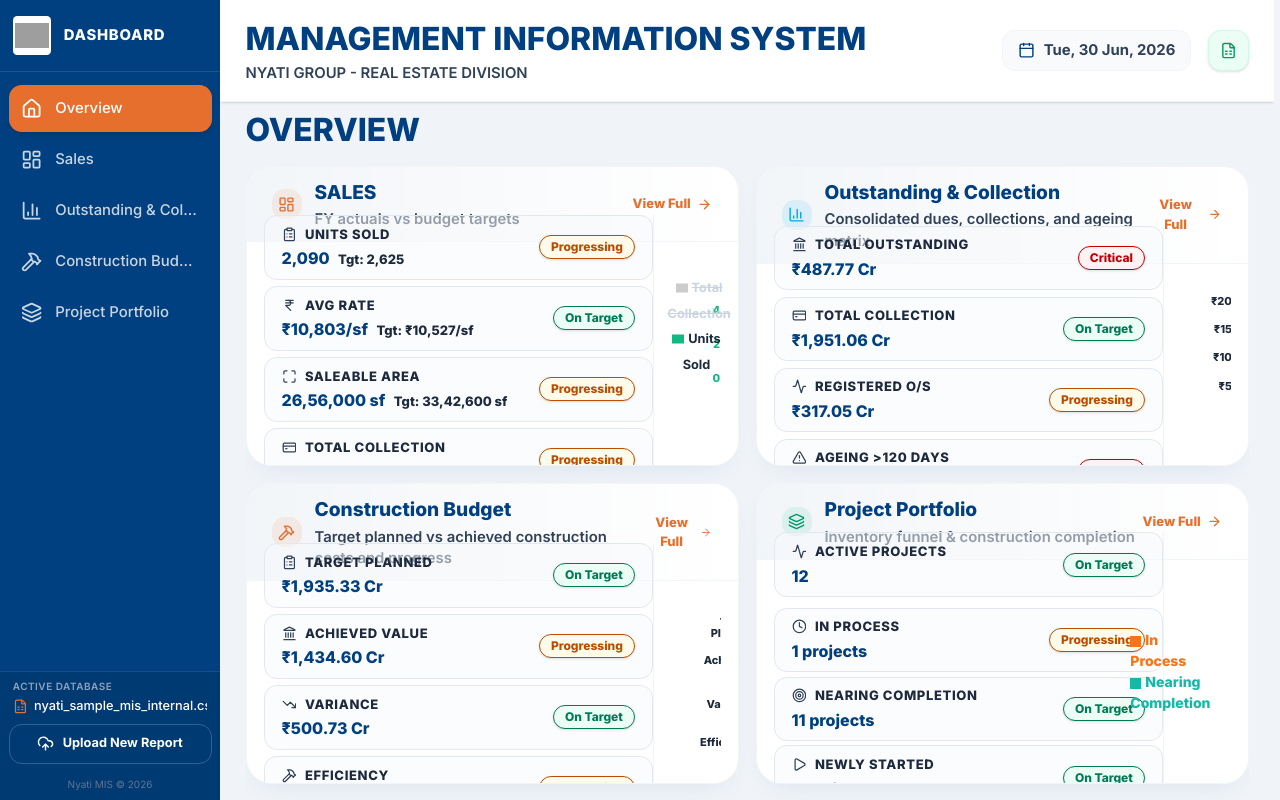
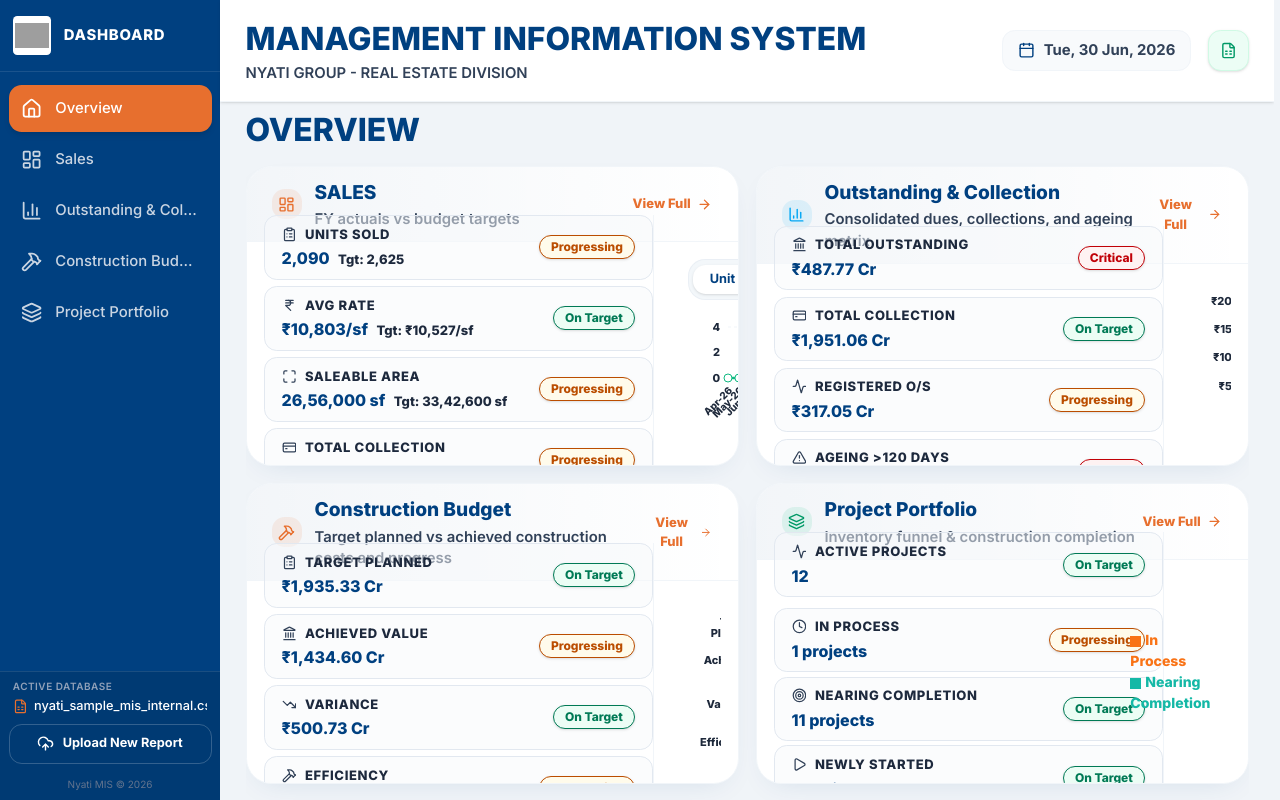
Before and after one commit to Sumit572001/BM_Dashboard, a React (Vite) app: page / in a window 1280 px wide. Both pictures are taken after a click on the button "Explore Sample Dashboard". Built offline with nearby package versions, Linux system fonts and the light colour scheme; grey boxes are pictures that could not be loaded.

Commit message:
convert sales graph legend to pill toggle buttons for Unit and Collection

```diff
--- a/src/pages/Overview.jsx
+++ b/src/pages/Overview.jsx
@@ -110,15 +110,44 @@ const MountedResponsiveContainer = ({ children, ...props }) => {
 
 // Sales cumulative progress line graph displaying Units (Green) & Rate (Blue)
 const SalesLineChart = ({ data }) => {
-  const [hideUnits, setHideUnits] = React.useState(false);
-  const [hideCollection, setHideCollection] = React.useState(true);
+  const [activeTab, setActiveTab] = React.useState('Unit'); // 'Unit' or 'Collection'
+
+  const hideUnits = activeTab !== 'Unit';
+  const hideCollection = activeTab !== 'Collection';
 
   return (
-    <div className="w-full h-full relative">
+    <div className="w-full h-full flex flex-col relative">
+      {/* Custom toggle button */}
+      <div className="flex justify-center mb-3">
+        <div className="flex items-center gap-1 bg-slate-100/80 border border-slate-200/50 rounded-2xl p-1 shrink-0">
+          <button
+            onClick={() => setActiveTab('Unit')}
+            className={`${
+              activeTab === 'Unit'
+                ? 'bg-white text-nyati-navy font-bold shadow-sm'
+                : 'text-slate-600 font-semibold hover:text-nyati-navy'
+            } rounded-xl px-4 py-1.5 transition-all text-xs cursor-pointer`}
+          >
+            Unit
+          </button>
+          <button
+            onClick={() => setActiveTab('Collection')}
+            className={`${
+              activeTab === 'Collection'
+                ? 'bg-white text-nyati-navy font-bold shadow-sm'
+                : 'text-slate-600 font-semibold hover:text-nyati-navy'
+            } rounded-xl px-4 py-1.5 transition-all text-xs cursor-pointer`}
+          >
+            Collection
+          </button>
+        </div>
+      </div>
+
+      <div className="flex-1 w-full min-h-0">
         <MountedResponsiveContainer width="100%" height="100%">
           <LineChart
             data={data}
-          margin={{ top: 15, right: -15, left: -20, bottom: 25 }}
+            margin={hideCollection ? { top: 15, right: 10, left: -20, bottom: 25 } : { top: 15, right: -15, left: -20, bottom: 25 }}
           >
             <CartesianGrid strokeDasharray="3 3" vertical={false} stroke="#f1f5f9" />
             <XAxis
@@ -135,16 +164,18 @@ const SalesLineChart = ({ data }) => {
               yAxisId="left"
               axisLine={false}
               tickLine={false}
-            tick={{ fontSize: 11, fontWeight: 800, fill: '#10b981' }}
+              tick={{ fontSize: 11, fontWeight: 800, fill: '#1e293b' }}
               tickFormatter={(val) => `${val}`}
+              hide={hideUnits}
             />
             <YAxis
               yAxisId="right"
               orientation="right"
               axisLine={false}
               tickLine={false}
-            tick={{ fontSize: 11, fontWeight: 800, fill: '#3b82f6' }}
+              tick={{ fontSize: 11, fontWeight: 800, fill: '#1e293b' }}
               tickFormatter={(val) => `₹${val.toFixed(1)} Cr`}
+              hide={hideCollection}
             />
             <Tooltip
               content={({ active, payload }) => {
@@ -159,8 +190,8 @@ const SalesLineChart = ({ data }) => {
                       <p className="font-extrabold text-slate-300 uppercase tracking-wider">{payload[0].payload.name}</p>
 
                       {!hideUnits && (
-                      <div className="space-y-0.5 border-b border-slate-850 pb-1.5">
-                        <p className="font-extrabold text-[#10b981] tracking-wide text-[10px]">UNITS SOLD</p>
+                        <div className="space-y-0.5 pb-0.5">
+                          <p className="font-extrabold text-[#10b981] tracking-wide text-[10px]">UNIT</p>
                           <p className="font-bold flex items-center justify-between gap-6 text-slate-200">
                             <span>Actual:</span>
                             <span className="font-black text-white">{unitsActual !== undefined && unitsActual !== null ? `${unitsActual} units` : '-'}</span>
@@ -173,8 +204,8 @@ const SalesLineChart = ({ data }) => {
                       )}
 
                       {!hideCollection && (
-                      <div className="space-y-0.5 pt-1">
-                        <p className="font-extrabold text-[#3b82f6] tracking-wide text-[10px]">TOTAL COLLECTION</p>
+                        <div className="space-y-0.5 pt-0.5">
+                          <p className="font-extrabold text-[#3b82f6] tracking-wide text-[10px]">COLLECTION</p>
                           <p className="font-bold flex items-center justify-between gap-6 text-slate-200">
                             <span>Actual:</span>
                             <span className="font-black text-white">{collectionActual !== undefined && collectionActual !== null ? `₹${collectionActual.toFixed(2)} Cr` : '-'}</span>
@@ -189,28 +220,6 @@ const SalesLineChart = ({ data }) => {
                   );
                 }
                 return null;
-            }}
-          />
-          <Legend
-            verticalAlign="top"
-            height={36}
-            iconType="rect"
-            iconSize={12}
-            onClick={(e) => {
-              const key = e.dataKey;
-              if (key === 'UnitsActual') {
-                setHideUnits(prev => !prev);
-              } else if (key === 'CollectionActual') {
-                setHideCollection(prev => !prev);
-              }
-            }}
-            formatter={(value, entry) => {
-              const isHidden = (entry.dataKey === 'UnitsActual' && hideUnits) || (entry.dataKey === 'CollectionActual' && hideCollection);
-              return (
-                <span className={`text-xs font-bold cursor-pointer select-none ${isHidden ? 'text-slate-300 line-through' : 'text-slate-800'}`}>
-                  {value}
-                </span>
-              );
               }}
             />
             {/* Units Sold lines */}
@@ -266,6 +275,7 @@ const SalesLineChart = ({ data }) => {
             />
           </LineChart>
         </MountedResponsiveContainer>
+      </div>
     </div>
   );
 };
```
Lines whose indentation alone changed are shown as unchanged.
